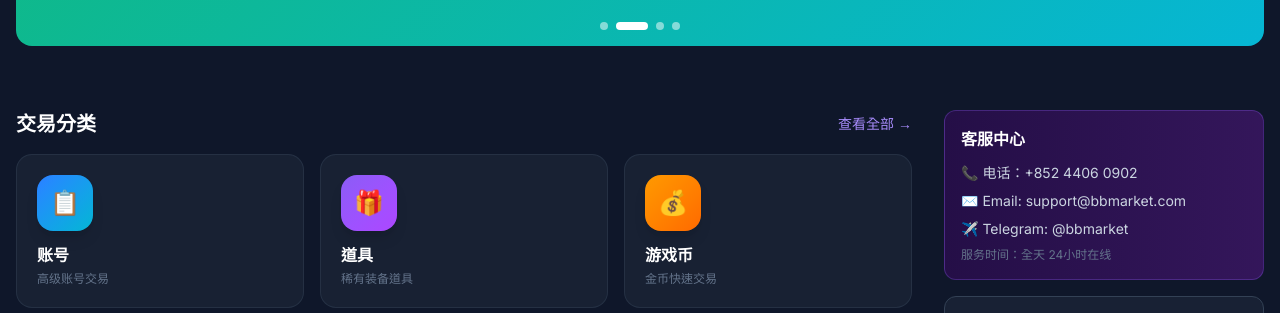
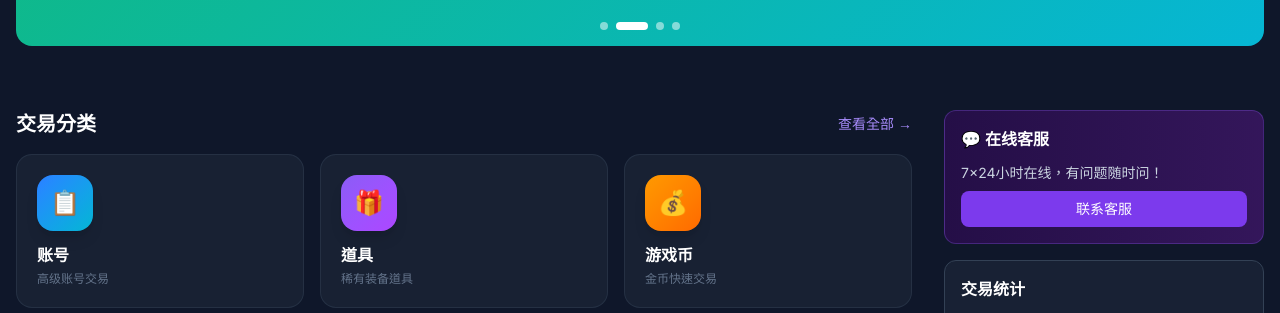
Before and after one commit to bbubb88/bb-market, a Next.js app: page / in a window 1280 px wide. Shown: the part 860-1173 px from the top of the page. Built offline with nearby package versions, Linux system fonts and the light colour scheme; no server answers; the database is empty.

Commit message:
fix: 首页客服中心改为在线客服入口

```diff
--- a/src/app/page.tsx
+++ b/src/app/page.tsx
@@ -314,22 +314,19 @@ export default function Home() {
 
           {/* Right Sidebar */}
           <div className="lg:w-80">
-            {/* Customer Service */}
+            {/* Customer Service - Online Chat */}
             <div className="bg-gradient-to-r from-violet-900/50 to-purple-900/50 rounded-xl p-4 border border-violet-500/30 mb-4">
-              <h3 className="text-white font-semibold mb-3">客服中心</h3>
-              <div className="space-y-2 text-sm">
-                <p className="text-slate-300">
-                  <span className="text-violet-400">📞</span> 电话：+852 4406 0902
+              <h3 className="text-white font-semibold mb-3">💬 在线客服</h3>
+              <div className="space-y-2">
+                <p className="text-slate-300 text-sm">
+                  7×24小时在线，有问题随时问！
                 </p>
-                <p className="text-slate-300">
-                  <span className="text-violet-400">✉️</span> Email: support@bbmarket.com
-                </p>
-                <p className="text-slate-300">
-                  <span className="text-violet-400">✈️</span> Telegram: @bbmarket
-                </p>
-                <p className="text-slate-500 text-xs mt-2">
-                  服务时间：全天 24小时在线
-                </p>
+                <Link
+                  href="/chat"
+                  className="block w-full py-2 bg-violet-600 hover:bg-violet-500 text-white text-center rounded-lg text-sm font-medium transition-colors"
+                >
+                  联系客服
+                </Link>
               </div>
             </div>
 
--- a/src/components/Footer.tsx
+++ b/src/components/Footer.tsx
@@ -19,8 +19,7 @@ export default function Footer() {
     {
       title: '联系方式',
       links: [
-        { text: 'Email: support@bbmarket.com', href: 'mailto:support@bbmarket.com' },
-        { text: 'Telegram: @bbmarket', href: 'https://t.me/bbmarket' },
+        { text: '在线客服', href: '/chat' },
       ],
     },
   ];
```
